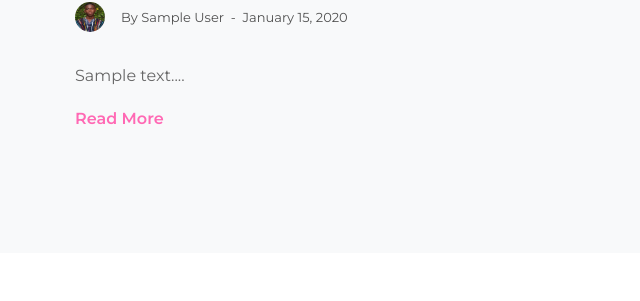
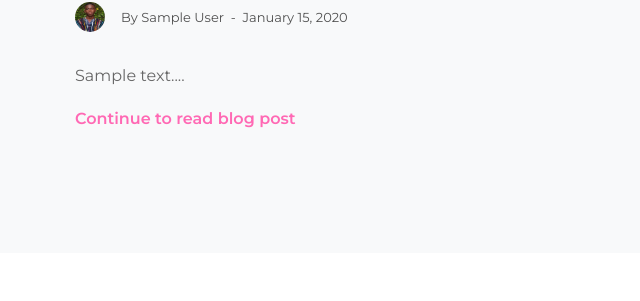
Before and after one commit to iSOLveIT/iceblog, a Flask app: template content/templates/index.html in a window 1280 px wide. Shown: the part 1644-1945 px from the top of the page, without its empty margins (0-640 px from the left). Run offline with Flask 2, Linux system fonts and the light colour scheme; the template is opened without the code that fills it: most values are stand-ins (such as "Sample title", 1, 10 or a date in 2020); some libraries are stand-ins or nearby versions; some web fonts are replaced.

Commit message:
Improved homepages SEO ranksn

```diff
--- a/content/templates/index.html
+++ b/content/templates/index.html
@@ -128,7 +128,7 @@
                 </div>
 
                 <p>{{ post['body'][:200] | safe }}...</p>
-                <p><a href="/blogpost/{{ post['_id'] }}/" aria-label="Blog Post link" style="font-weight: 600;">Read More</a></p>
+                <p><a href="/blogpost/{{ post['_id'] }}/" aria-label="Blog Post link" style="font-weight: 600;">Continue to read blog post</a></p>
               </div>
             </div>
           </div>
```
